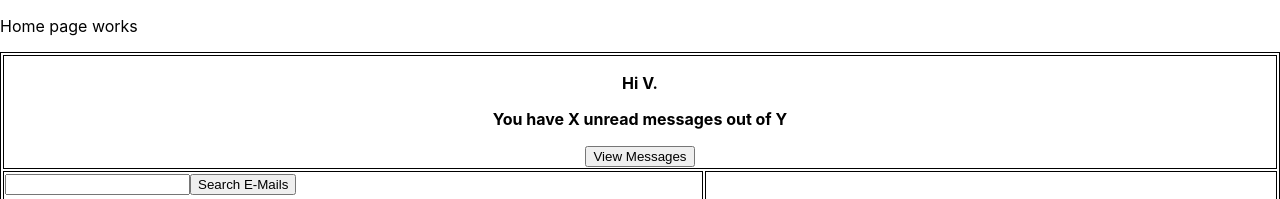
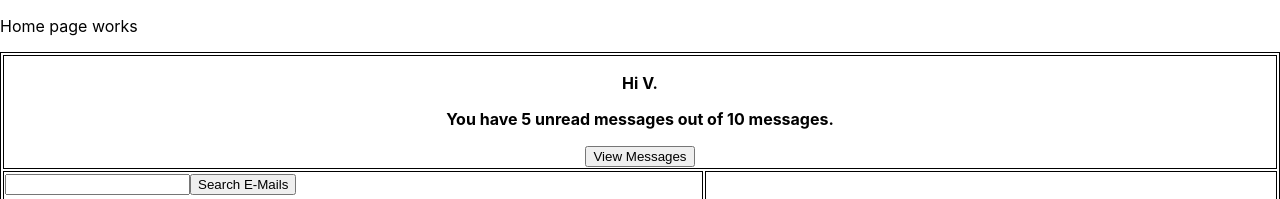
Before and after one commit to vlofish/mailbox, a React (Create React App) app in the folder meda-mailbox/: page / in a window 1280 px wide. Shown: the top 199 px of the page. Built offline with nearby package versions, Linux system fonts and the light colour scheme.

Commit message:
Adding Redux Selector to `NavbarFeat`

```diff
--- a/meda-mailbox/src/app/features/NavbarFeat.tsx
+++ b/meda-mailbox/src/app/features/NavbarFeat.tsx
@@ -1,10 +1,18 @@
+import { useSelector } from "react-redux";
 import { ButtonComp } from "../components/ButtonComp";
+import { MailboxInterface } from "../common/interfaces/";
+
+let total: number;
+let unread: number;
 
 export function NavbarFeat() {
+	total = useSelector((state: MailboxInterface) => state.total);
+	unread = useSelector((state: MailboxInterface) => state.unread);
+
 	return (
 		<div>
 			<p> Hi V. </p>
-			<p> {`You have X unread messages out of Y`} </p>
+			<p> {`You have ${ unread } unread messages out of ${ total } messages.`} </p>
 			<ButtonComp text="View Messages" />
 		</div>
 	);
```
